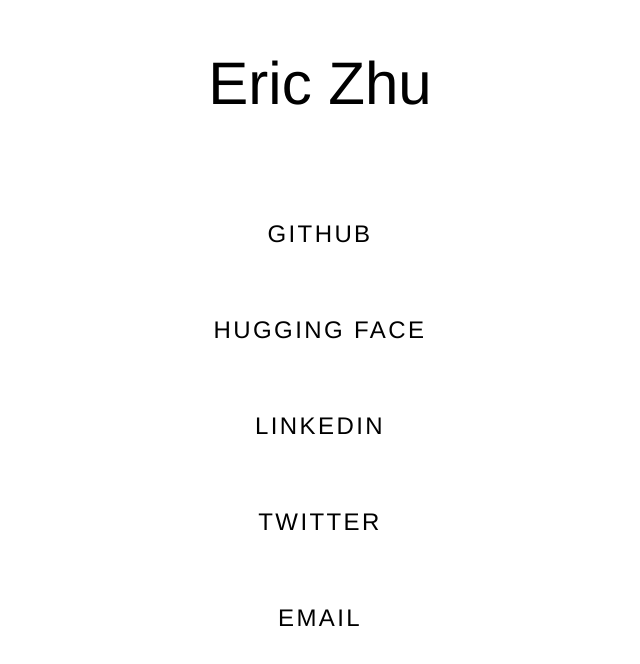
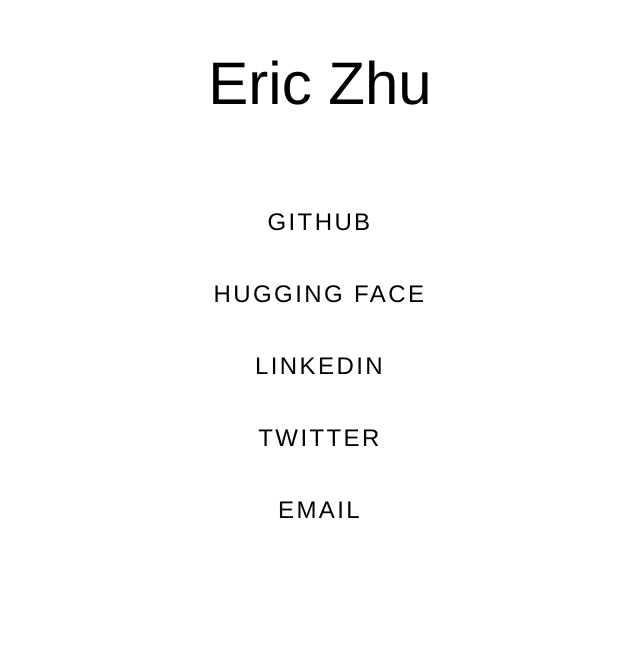
Before and after one commit to ericfzhu/website, a Next.js app: page /socials in a window 1280 px wide. Shown: the part 142-806 px from the top of the page, without its empty margins (320-960 px from the left). Built offline with nearby package versions, Linux system fonts and the light colour scheme.

Commit message:
Cleaner AnimatePresence for direct loading into page (#11)

```diff
--- a/pages/socials.tsx
+++ b/pages/socials.tsx
@@ -2,26 +2,21 @@
 import Head from 'next/head'
 import Link from 'next/link'
 import { motion } from 'framer-motion'
-import { useState } from 'react'
 
 const Socials: NextPage = () => {
     let currentYear = new Date().getFullYear()
-    const [initialAnimation, setInitialAnimation] = useState(false)
-    setTimeout(() => {
-        setInitialAnimation(true)
-    }, 2000)
 
     const container = {
         hidden: {},
         show: {
             transition: {
                 staggerChildren: 0.05,
-                delayChildren: 0.2,
+                delayChildren: 0.5,
             },
         },
     }
     const item = {
-        hidden: { opacity: 0, y: '32vh' },
+        hidden: { opacity: 0, y: '17vh' },
         show: {
             opacity: 1,
             y: '17vh',
@@ -121,16 +116,12 @@
                             href={social.link}
                             target="_blank"
                             rel="noreferrer"
-                            className={
-                                initialAnimation
-                                    ? 'link-underline p-5 inline-block'
-                                    : 'p-5 inline-block'
-                            }
+                            className="link-underline py-5 inline-block"
                         >
                             <motion.h1
                                 initial="hidden"
                                 animate="hidden"
-                                className="text-2xl p-3 select-none tracking-widest uppercase"
+                                className="text-2xl select-none tracking-widest uppercase"
                             >
                                 {social.name}
                             </motion.h1>
```
